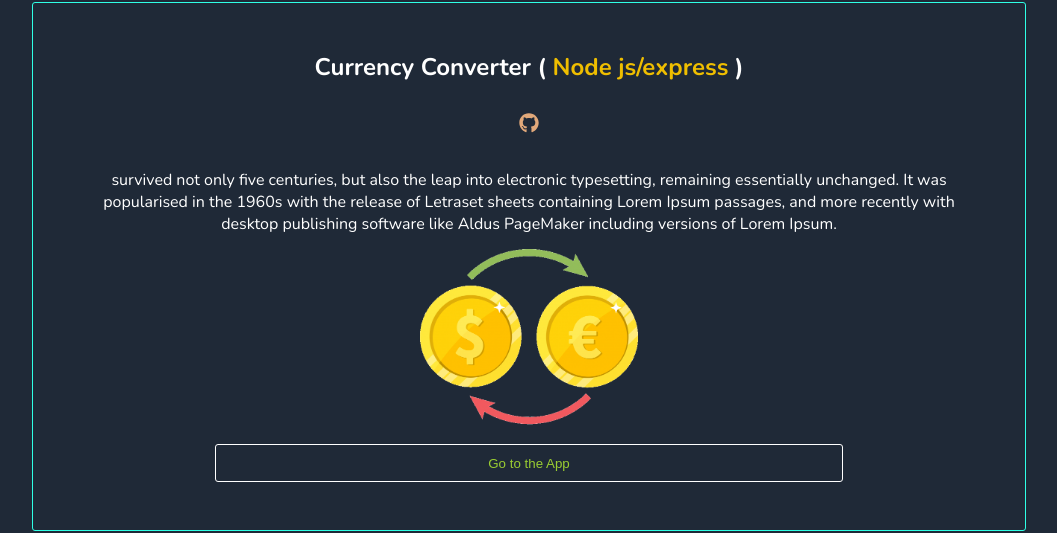
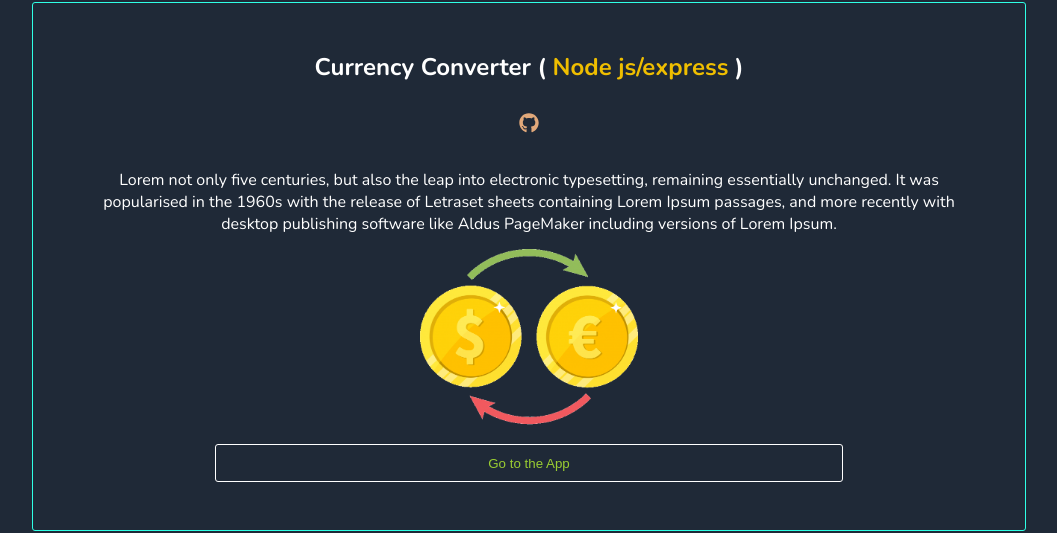
Before and after one commit to Jean198/jean-portfolio-nextjs, a Next.js app: page / in a window 1280 px wide. Shown: the part 1682-2215 px from the top of the page, without its empty margins (111-1168 px from the left). Built offline with nearby package versions, Linux system fonts and the light colour scheme.

Commit message:
changed images

```diff
--- a/components/ProjectsSection.js
+++ b/components/ProjectsSection.js
@@ -61,7 +61,7 @@ export default function Projects() {
         <h2>Currency Converter (<span className="frameworks"> Node js/express </span>)</h2>
         <a href="https://github.com/Jean198/currency-converter"><FaGithub className="text-2xl" /></a>
           <p>
-          survived not only five centuries, but also the leap into electronic typesetting,
+          Lorem not only five centuries, but also the leap into electronic typesetting,
            remaining essentially unchanged. It was popularised in the 1960s with the release of Letraset sheets containing
            Lorem Ipsum passages, and more recently with desktop publishing software like Aldus PageMaker including versions
            of Lorem Ipsum.
```
